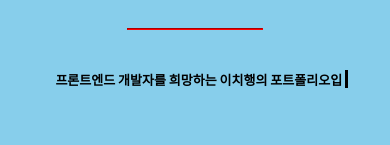
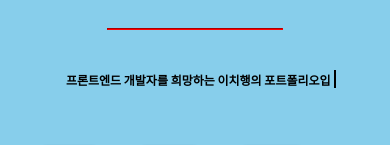
Before and after one commit to godcl1623/portfolio, a React (Create React App) app: page / in a window 390 px wide. Shown: the part 339-484 px from the top of the page. Built offline with nearby package versions, Linux system fonts and the light colour scheme.

Commit message:
develop - Works, Projects 모바일 레이아웃 진행중

```diff
--- a/src/components/core/Main.js
+++ b/src/components/core/Main.js
@@ -72,7 +72,7 @@ const Main = () => {
         };
       // }
     }
-  }, [selectedMenu])
+  }, [selectedMenu]);
 
   useEffect(() => {
     if (location.pathname === '/' && selectedMenu !== '') {
@@ -82,10 +82,6 @@ const Main = () => {
     dispatch(isReadyToMoveCreator(false));
     dispatch(changeDetectedCreator(false));
   // eslint-disable-next-line react-hooks/exhaustive-deps
-  }, [])
-
-  useEffect(() => {
-    // if
   }, []);
 
   if (selectedMenu === '' && location.pathname === '/') {
@@ -183,6 +179,12 @@ const Main = () => {
             border-color: red;
             margin: 2% 0;
             width: 35%;
+            @media (max-width: 900px) {
+              width: 40%;
+            }
+            @media (max-width: 600px) {
+              width: 45%;
+            }
           `}
         />
         <section
@@ -194,7 +196,15 @@ const Main = () => {
             }
           `}
           >
-          <p className="intro" ref={target}>　</p>
+          <p
+            className="intro"
+            ref={target}
+            css={css`
+              @media (max-width: 600px) {
+                font-size: 12px;
+              }
+            `}
+          >　</p>
           <span className="typing_cursor"></span>
         </section>
         <div className="menu">
--- a/src/components/modal/Modal.js
+++ b/src/components/modal/Modal.js
@@ -37,6 +37,12 @@ const Modal = props => {
 
       svg {
         pointer-events: none;
+      }
+
+      @media {max-width: 899px} {
+        button {
+          display: none;
+        }
       }
     `}
   >
--- a/src/components/utils/Moveto.js
+++ b/src/components/utils/Moveto.js
@@ -23,9 +23,6 @@ const Moveto = props => {
       test.current.style.top = '50%';
       test.current.style.left = '50%';
       test.current.style.transform = 'translate(-50%, -50%)';
-      // test.current.style.backgroundColor = 'transparent';
-      // test.current.style.border = 'none';
-      // test.current.style.boxShadow = 'none';
       test.current.style.fontSize = '50px';
       setTimeout(() => dispatch(isTransitionEndCreator(true)), 1005);
     }, 100);
@@ -75,6 +72,17 @@ const Moveto = props => {
               width: 80%;
             }
           }
+
+          @media (max-width: 1199px) {
+            @keyframes grow {
+              from {
+                width: 179px;
+              }
+              to {
+                width: 100%;
+              }
+            }
+          }
         `}
       >{ selectedMenu }</Button>
     </div>
--- a/src/components/works/Works.js
+++ b/src/components/works/Works.js
@@ -21,7 +21,7 @@ import {
   isChangingProjectCreator } from '../../actions';
 // custom module
 import projectsData from '../../db/projectsData';
-import { flex, sizes } from '../../styles/presets';
+import { flex, sizes, mediaQuery } from '../../styles/presets';
 
 /* Component Body */
 const Works = () => {
@@ -67,6 +67,9 @@ const Works = () => {
       className="Works"
       css={css`
         margin: 30px auto;
+        ${mediaQuery.setMobile} {
+          margin: 15px auto;
+        }
         margin-bottom: 23px;
         border-radius: 10px;
         box-shadow: 0 0 10px 10px rgba(0, 0, 0, 0.3);
@@ -80,7 +83,10 @@ const Works = () => {
         transition: all 0.3s;
       `}
     >
-      <Common heading='WORKS' passed={<GenSection data={projects} parentsHeader='WORKS'/>} />
+      <Common
+        heading='WORKS'
+        passed={<GenSection data={projects} parentsHeader='WORKS'/>}
+      />
       <Modal
         modalState={modalState}
         changeState={boolean => dispatch(modalHandlerCreator(boolean))}
```
